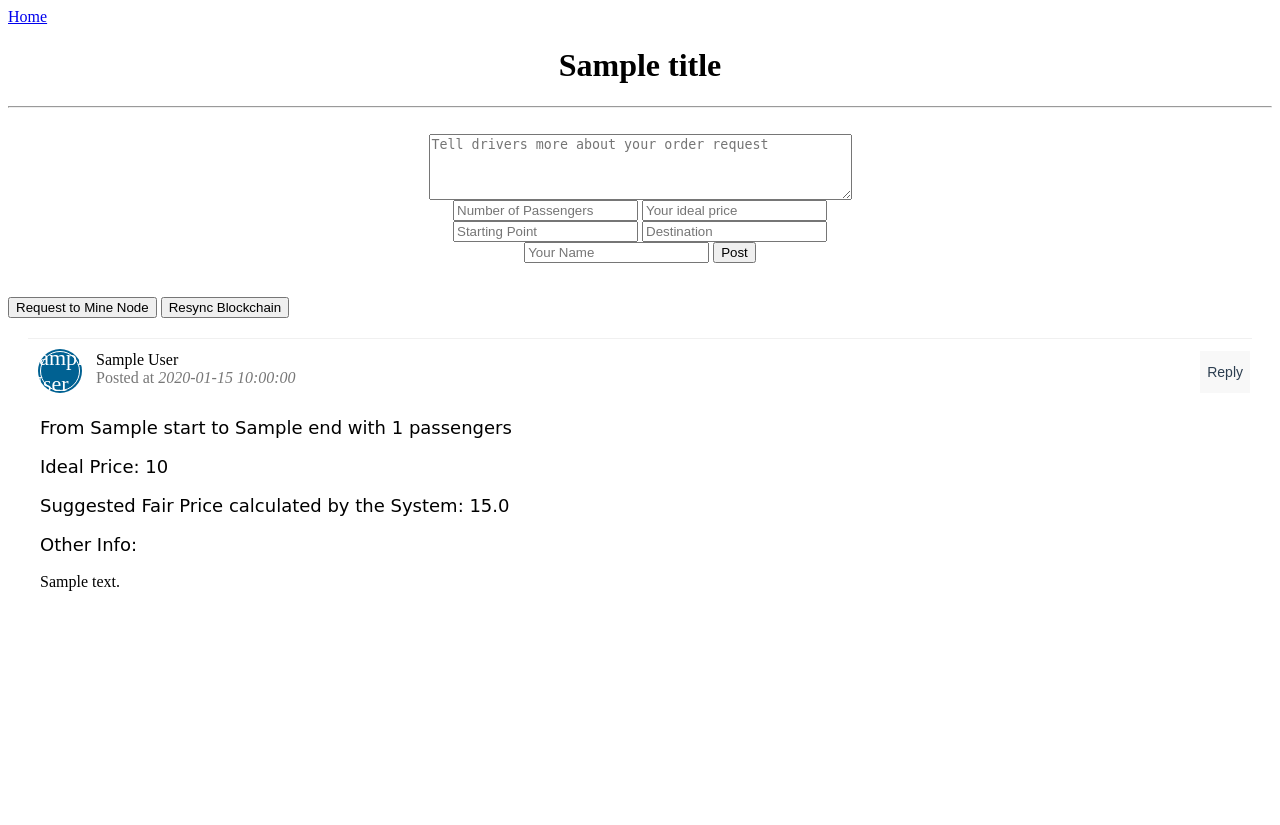
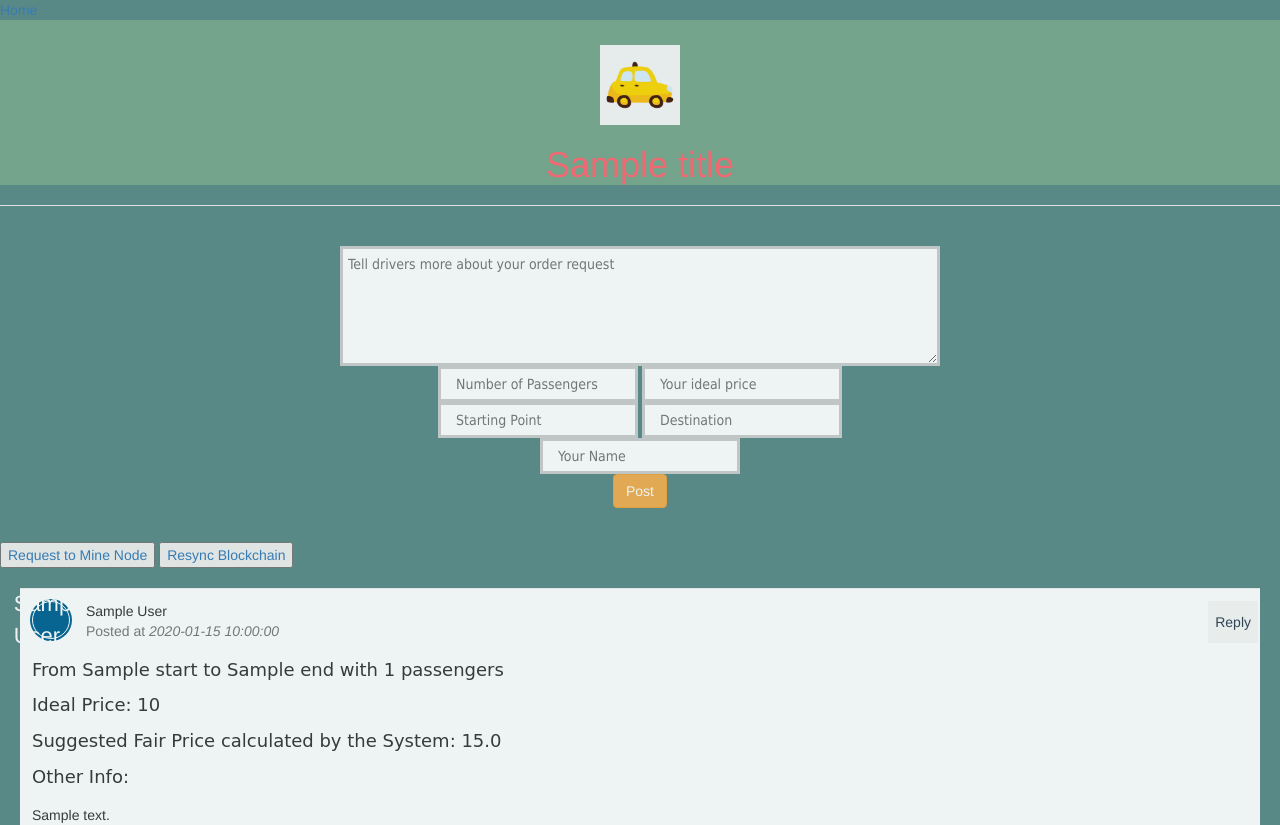
Before and after one commit to 29vivek/Blockchain-based-Ride-Sharing-System, a Flask app: template app/templates/index.html in a window 1280 px wide. Before the commit the page ends 591 px from the top, so only its background shows below. Run offline with Flask 2, Linux system fonts and the light colour scheme; the template is opened without the code that fills it: most values are stand-ins (such as "Sample title", 1, 10 or a date in 2020); some libraries are stand-ins or nearby versions.

Commit message:
Rebuilding the interface

```diff
--- a/app/templates/base.html
+++ b/app/templates/base.html
@@ -1,10 +1,16 @@
 <html>
   <head>
+    <link rel="stylesheet" href="https://maxcdn.bootstrapcdn.com/bootstrap/3.4.1/css/bootstrap.min.css">
+    <script src="https://ajax.googleapis.com/ajax/libs/jquery/3.5.1/jquery.min.js"></script>
+    <script src="https://maxcdn.bootstrapcdn.com/bootstrap/3.4.1/js/bootstrap.min.js"></script>
     <title>{{ title }}</title>
   </head>
   <body>
     <div><a href="/index">Home</a></div>
-    <center><h1>{{ title }}</h1></center>
+    <center id="pageTitle">
+      <img src="{{url_for('static', filename='logo.jpg')}}" width="80" height="80"/>
+      <h1>{{ title }}</h1>
+    </center>
     <hr>
     {% with messages = get_flashed_messages() %}
     {% if messages %}
--- a/app/templates/index.html
+++ b/app/templates/index.html
@@ -1,26 +1,27 @@
 <!-- extend base layout -->
 {% extends "base.html" %}
 
-{% block content %}
+	{% block content %}
 	<br>
-
 	<center>
 	<form action="/submit" id="textform" method="post">
-	    <textarea name="content" rows="4" cols="50" placeholder="Tell drivers more about your order request"></textarea>
+	    <textarea name="content" rows="4" cols="50" placeholder="Tell drivers more about your order request" id="textbox"></textarea>
 	    <br>
-	    <input type="text" name="number" placeholder="Number of Passengers">
-	    <input type="text" name="price" placeholder="Your ideal price">
+	    <input type="text" name="number" class="textfields" placeholder="Number of Passengers">
+	    <input type="text" name="price" class="textfields" placeholder="Your ideal price">
 	    <br>
-	    <input type="text" name="start" placeholder="Starting Point">
-	     <input type="text" name="end" placeholder="Destination">
+	    <input type="text" name="start" class="textfields" placeholder="Starting Point">
+	     <input type="text" name="end" class="textfields" placeholder="Destination">
 	    <br>
-	    <input type="text" name="author" placeholder="Your Name">
-	    <input type="submit" value="Post">
+	    <input type="text" name="author" class="textfields" placeholder="Your Name">
+	    <br>
+	    <input type="submit" value="Post"
+	    	class="btn btn-warning"
+	    >
 	</form>
 	</center>
 
 	<br>
-
 	<a href="{{node_address}}/mine" target="_blank"><button>Request to Mine Node</button></a>
 	<a href="/"><button>Resync Blockchain</button></a>
 
@@ -47,8 +48,9 @@
 	   </div>
 	</div>
 	{% endfor %}
+    </div>
 
-	<style>
+    <style>
 		.post_box {
 		    background: #fff;
 		    padding: 12px 0px 0px 12px;
@@ -116,6 +118,35 @@
 		    outline: none;
 		    height: 42px;
 		}
+		body {
+		  background-color: #598987;
+		  height: 35px;
+		  width: 100%;
+		  opacity: .9;
+		  margin-bottom: 10px;
+		}
+		#pageTitle {
+			color: #FF6670;
+			background-color: #77a88d;
+			padding-top: 25px;
+		}
+		#textbox {
+			width: 600px;
+			height: 120px;
+			border: 3px solid #cccccc;
+			padding: 5px;
+			font-family: Tahoma, sans-serif;
+			background-position: bottom right;
+			background-repeat: no-repeat;
+		}
+		.textfields {
+			width: 200px;
+			height: 20px;
+			border: 3px solid #cccccc;
+			padding: 15px;
+			font-family: Tahoma, sans-serif;
+			background-position: bottom right;
+			background-repeat: no-repeat;
+		}
 	</style>
-    </div>
 {% endblock %}
```
Also changed, not shown: app/images/logo.jpg (added), app/static/logo.jpg (added), app/templates/logo.png (added), app/templates/logo2.png (added), 2 other files.
